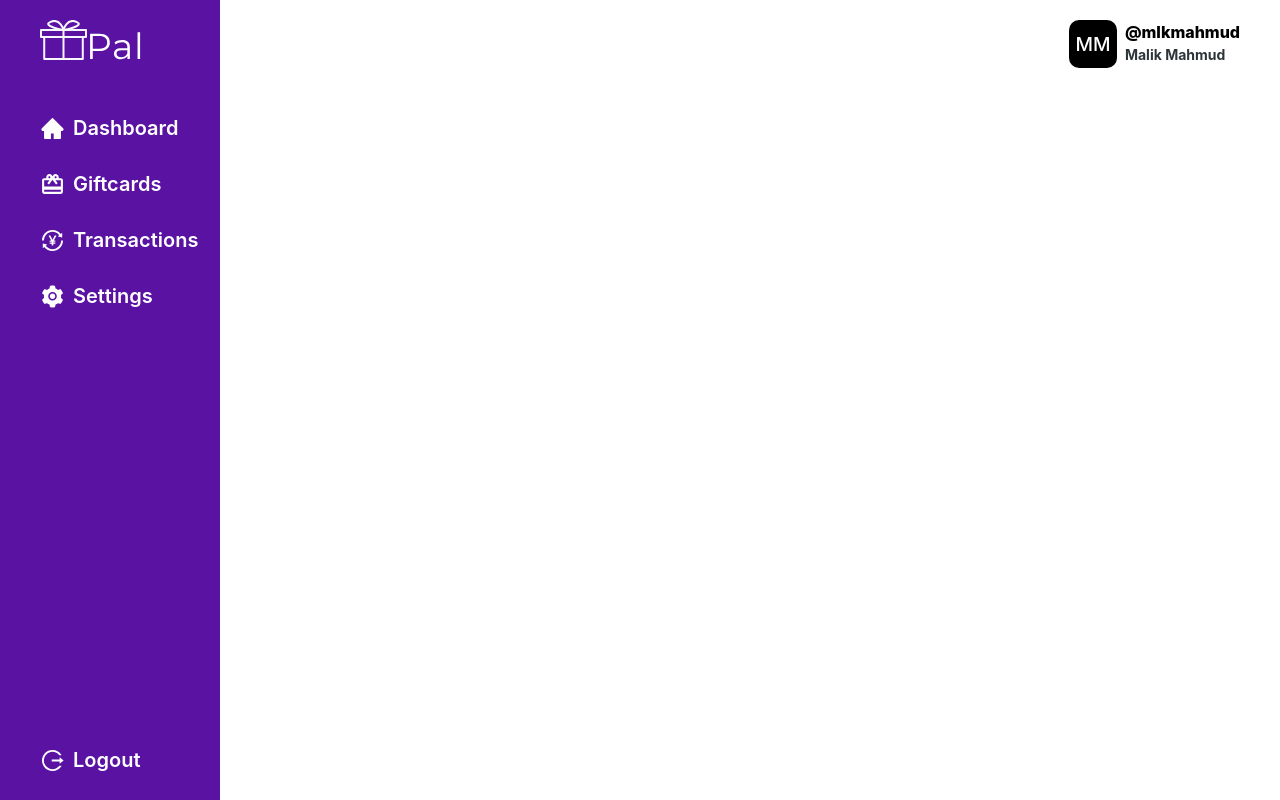
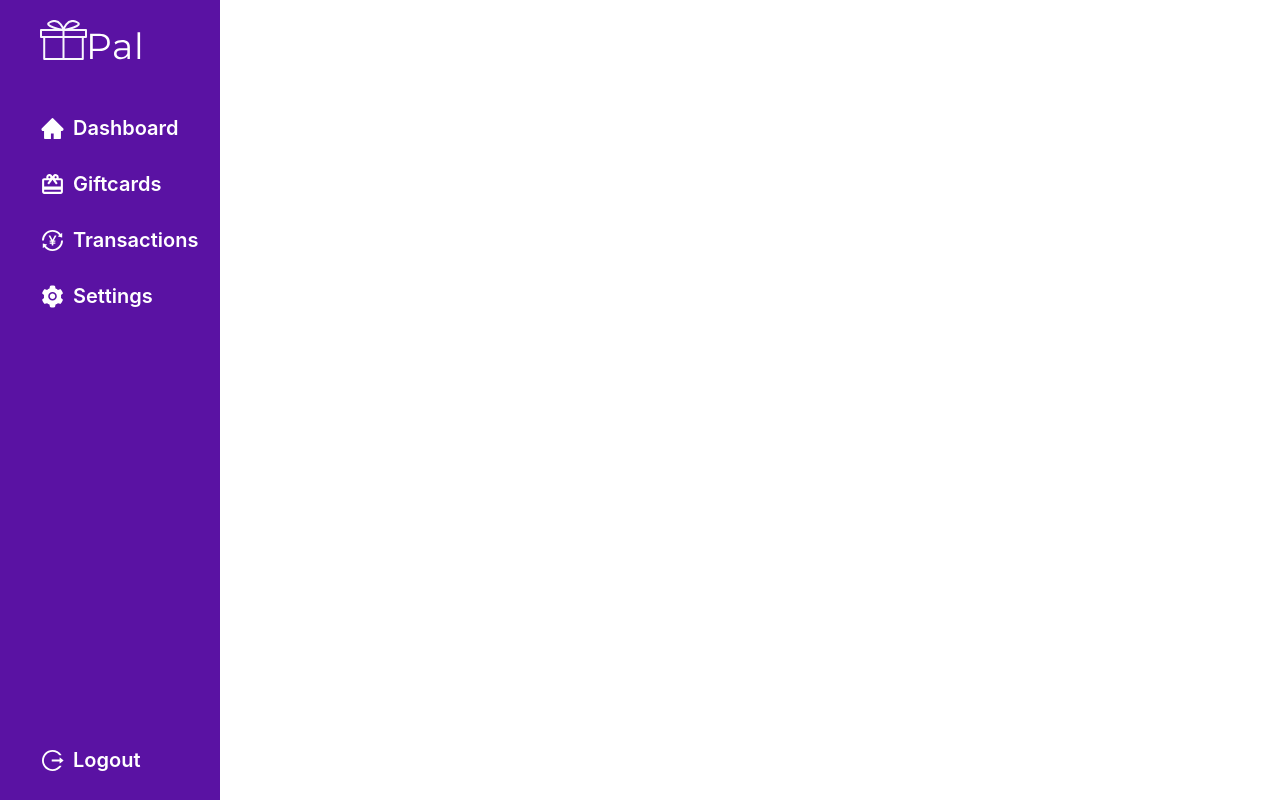
Before and after one commit to MlkMahmud/giftpal-reloadlyXflutterwave, a Next.js app: page /dashboard in a window 1280 px wide. Built offline with nearby package versions, Linux system fonts and the light colour scheme.

Commit message:
delete User component

```diff
--- a/components/Dashboard/Header.jsx
+++ b/components/Dashboard/Header.jsx
@@ -6,19 +6,16 @@ import {
 import PropTypes from 'prop-types';
 import React from 'react';
 import { CgMenuGridO } from 'react-icons/cg';
-import User from './User';
 
-export default function Header({ isMobile, handleClick, user }) {
+export default function Header({ handleClick }) {
   return (
     <Flex
       as="header"
       align="center"
-      justify={isMobile ? 'space-between' : 'end'}
+      justify="space-between"
       px={['2', '10']}
       py="5"
     >
-      {isMobile ? (
-        <>
       <a href="/" aria-label="homepage">
         <svg
           width="101"
@@ -45,16 +42,10 @@ export default function Header({ isMobile, handleClick, user }) {
         onClick={handleClick}
         variant="unstyled"
       />
-        </>
-      ) : (
-        <User name={user.name} username={user.username} />
-      )}
     </Flex>
   );
 }
 
 Header.propTypes = {
   handleClick: PropTypes.func.isRequired,
-  isMobile: PropTypes.bool.isRequired,
-  user: PropTypes.shape().isRequired,
 };
--- a/components/Dashboard/Menu/MobileMenu.jsx
+++ b/components/Dashboard/Menu/MobileMenu.jsx
@@ -10,14 +10,12 @@ import {
 import PropTypes from 'prop-types';
 import React from 'react';
 import MenuList from './MenuList';
-import User from '../User';
 import LogoutButton from '../LogoutButton';
 
 export default function MobileMenu({
   isOpen,
   handleClose,
   setActiveItem,
-  user,
 }) {
   const handleClick = (item) => {
     setActiveItem(item);
@@ -33,7 +31,7 @@ export default function MobileMenu({
       <DrawerOverlay />
       <DrawerContent>
         <DrawerCloseButton />
-        <DrawerHeader />
+        <DrawerHeader mb="20px" />
         <DrawerBody>
           <Stack
             align="start"
@@ -42,7 +40,6 @@ export default function MobileMenu({
             pos="relative"
             height="100%"
           >
-            <User name={user.name} username={user.username} />
             <MenuList setActiveItem={(item) => handleClick(item)} />
             <LogoutButton />
           </Stack>
@@ -55,6 +52,5 @@ export default function MobileMenu({
 MobileMenu.propTypes = {
   isOpen: PropTypes.bool.isRequired,
   handleClose: PropTypes.func.isRequired,
-  user: PropTypes.shape().isRequired,
   setActiveItem: PropTypes.func.isRequired,
 };
--- a/components/Dashboard/User.jsx
+++ /dev/null
@@ -1,33 +0,0 @@
-import {
-  Avatar, Box, Stack, Text,
-} from '@chakra-ui/react';
-import PropTypes from 'prop-types';
-import React from 'react';
-
-export default function User({ name, username }) {
-  return (
-    <Stack
-      isInline
-      spacing={2}
-    >
-      <Avatar
-        bgColor="#000"
-        borderRadius="10px"
-        color="white"
-        name={name}
-      />
-      <Box>
-        <Text color="black" fontWeight="extrabold">
-          @
-          {username}
-        </Text>
-        <Text color="#2C3539" fontSize="14px" fontWeight="700">{name}</Text>
-      </Box>
-    </Stack>
-  );
-}
-
-User.propTypes = {
-  name: PropTypes.string.isRequired,
-  username: PropTypes.string.isRequired,
-};
--- a/components/Dashboard/index.jsx
+++ b/components/Dashboard/index.jsx
@@ -6,11 +6,6 @@ import { useMediaQuery } from '../../utils';
 import Header from './Header';
 import DesktopMenu from './Menu/DesktopMenu';
 import MobileMenu from './Menu/MobileMenu';
-
-const user = {
-  name: 'Malik Mahmud',
-  username: 'mlkmahmud',
-};
 
 export default function Dashboard() {
   const { isOpen, onOpen, onClose } = useDisclosure();
@@ -21,14 +16,11 @@ export default function Dashboard() {
     return (
       <Box>
         <Header
-          isMobile={isMobile}
           handleClick={onOpen}
-          user={user}
         />
         <MobileMenu
           isOpen={isOpen}
           handleClose={onClose}
-          user={user}
           setActiveItem={(item) => setActiveItem(item)}
         />
       </Box>
@@ -38,13 +30,7 @@ export default function Dashboard() {
   return (
     <Grid templateColumns="minmax(200px, 220px) 1fr">
       <DesktopMenu setActiveItem={(item) => setActiveItem(item)} />
-      <Box>
-        <Header
-          isMobile={isMobile}
-          handleClick={onOpen}
-          user={user}
-        />
-      </Box>
+      <Box />
     </Grid>
   );
 }
```
Lines whose indentation alone changed are shown as unchanged.
